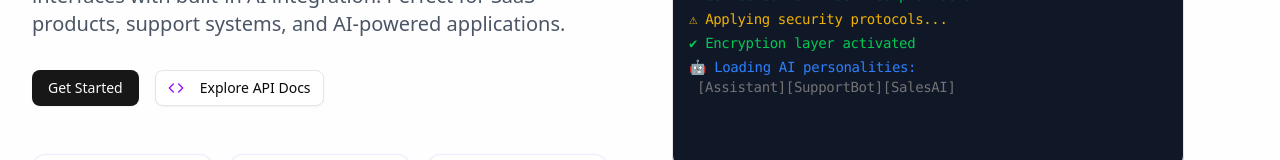
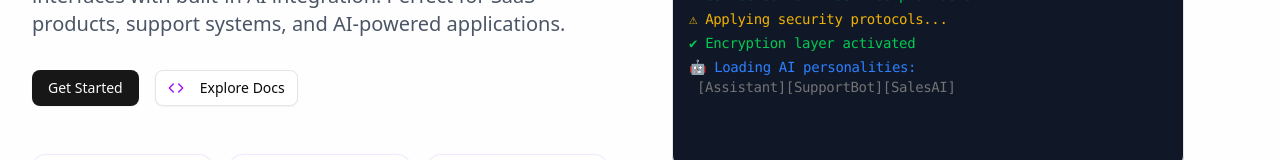
Before and after one commit to ad1tyayadav/uichatlib, a React (Vite) app: page / in a window 1280 px wide. Shown: the part 404-564 px from the top of the page. Built offline with nearby package versions, Linux system fonts and the light colour scheme; no server answers.

Commit message:
Fixes some texts

```diff
--- a/src/components/Hero.jsx
+++ b/src/components/Hero.jsx
@@ -39,7 +39,7 @@ function Hero() {
                 </Button>
                 <Button href="/docs" variant="outline" className="group">
                   <Code className="w-5 h-5 mr-2 text-purple-600 group-hover:text-white" />
-                  Explore API Docs
+                  Explore Docs
                 </Button>
               </div>
             </motion.div>
```
